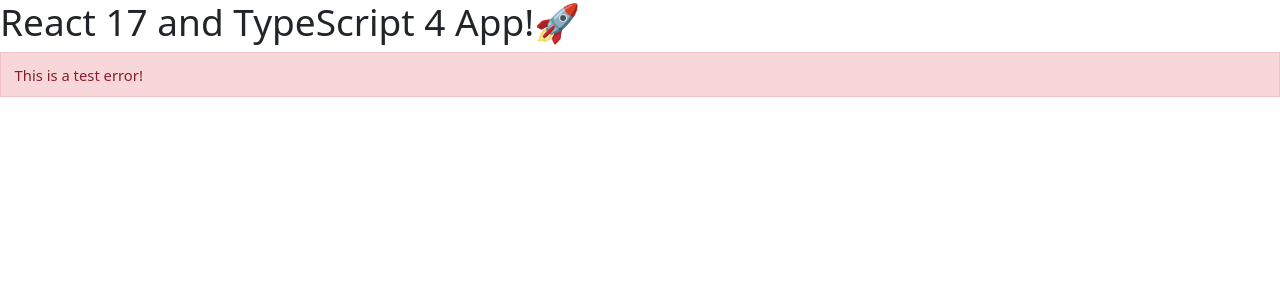
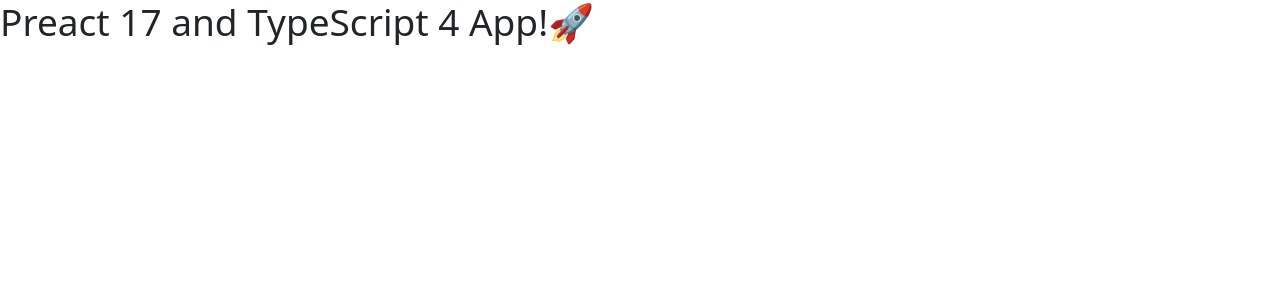
Before and after one commit to raf-s/preact-ts-webpack-tailwind, a Preact app: page / in a window 1280 px wide. Shown: the top 300 px of the page. Built offline with nearby package versions, Linux system fonts and the light colour scheme.

Commit message:
Replace React with Preact

```diff
--- a/public/index.html
+++ b/public/index.html
@@ -1,7 +1,11 @@
 <html>
 <head>
-    <meta charset="utf-8" />
-    <title>React TS App</title>
+  <title>Loading...</title>
+  <meta charSet="UTF-8" />
+  <meta
+    name="viewport"
+    content="width=device-width, initial-scale=1, shrink-to-fit=no"
+  />
 </head>
 <body>
 <div id="root"></div>
--- a/src/App.tsx
+++ b/src/App.tsx
@@ -1,11 +1,9 @@
-import * as React from "react";
+import { FunctionComponent } from "preact";
 import "./css/app.scss";
-import { ErrorMessage } from "~/components/ErrorMessage";
 
-const App: React.FC = () => (
+const App: FunctionComponent = () => (
   <div>
-    <h1>React 17 and TypeScript 4 App!🚀</h1>
-    <ErrorMessage error="This is a test error!" />
+    <h1>Preact 17 and TypeScript 4 App!🚀</h1>
   </div>
 );
 
--- a/src/components/Alert/index.tsx
+++ /dev/null
@@ -1,31 +0,0 @@
-import * as React from "react";
-import clsx from "clsx";
-import { BootstrapSize } from "../../types/BootstrapSize";
-import { ColourVariants } from "../../types/ColourVariants";
-
-type AlertProps = React.HTMLAttributes<HTMLDivElement> & {
-  variant: ColourVariants;
-  size?: BootstrapSize;
-};
-
-export const Alert: React.FC<AlertProps> = ({
-  variant,
-  className,
-  size,
-  children,
-  ...divProps
-}) => {
-  return (
-    <div
-      className={clsx(
-        "alert",
-        `alert-${variant}`,
-        size && `alert-${size}`,
-        className
-      )}
-      {...divProps}
-    >
-      {children}
-    </div>
-  );
-};
--- a/src/components/ErrorMessage/index.tsx
+++ /dev/null
@@ -1,27 +0,0 @@
-import * as React from "react";
-import { Alert } from "~/components/Alert";
-import { BootstrapSize } from "../../types/BootstrapSize";
-
-type ErrorMessageProps = {
-  error: string | null | undefined;
-  size?: BootstrapSize;
-  className?: string;
-};
-
-// NOTE: Returns null if !error, so don't need to use it like this: { error && <ErrorMessage error={error} /> },
-// instead just do <ErrorMessage error={error} />.
-// Keeps the render function a bit cleaner.
-export const ErrorMessage: React.FC<ErrorMessageProps> = ({
-  error,
-  size,
-  className,
-}) => {
-  if (!error) {
-    return null;
-  }
-  return (
-    <Alert variant="danger" size={size} className={className}>
-      {error}
-    </Alert>
-  );
-};
--- a/src/index.tsx
+++ b/src/index.tsx
@@ -1,10 +1,4 @@
-import * as React from "react";
-import ReactDOM from "react-dom";
+import { h, render } from "preact";
 import App from "./App";
 
-ReactDOM.render(
-  <React.StrictMode>
-    <App />
-  </React.StrictMode>,
-  document.getElementById("root")
-);
+render(<App />, document.getElementById("root"));
--- a/tsconfig.json
+++ b/tsconfig.json
@@ -5,7 +5,8 @@
     "target": "es5",
     "removeComments": true,
     "allowSyntheticDefaultImports": true,
-    "jsx": "react",
+    "jsx": "react-jsx",
+    "jsxImportSource": "preact",
     "allowJs": false,
     "esModuleInterop": true,
     "resolveJsonModule": true,
@@ -26,5 +27,5 @@
     "sourceMap": true,
     "noImplicitAny": false
   },
-  "exclude": ["node_modules", "dist"],
+  "exclude": ["node_modules", "dist"]
 }
--- a/webpack.config.ts
+++ b/webpack.config.ts
@@ -77,4 +77,5 @@
   ],
 });
 
+// eslint-disable-next-line import/no-default-export
 export default webpackConfig;
```
Also changed, not shown: package.json (+15 -8 lines), 2 other files (tests, documents, lock files or other folders).
